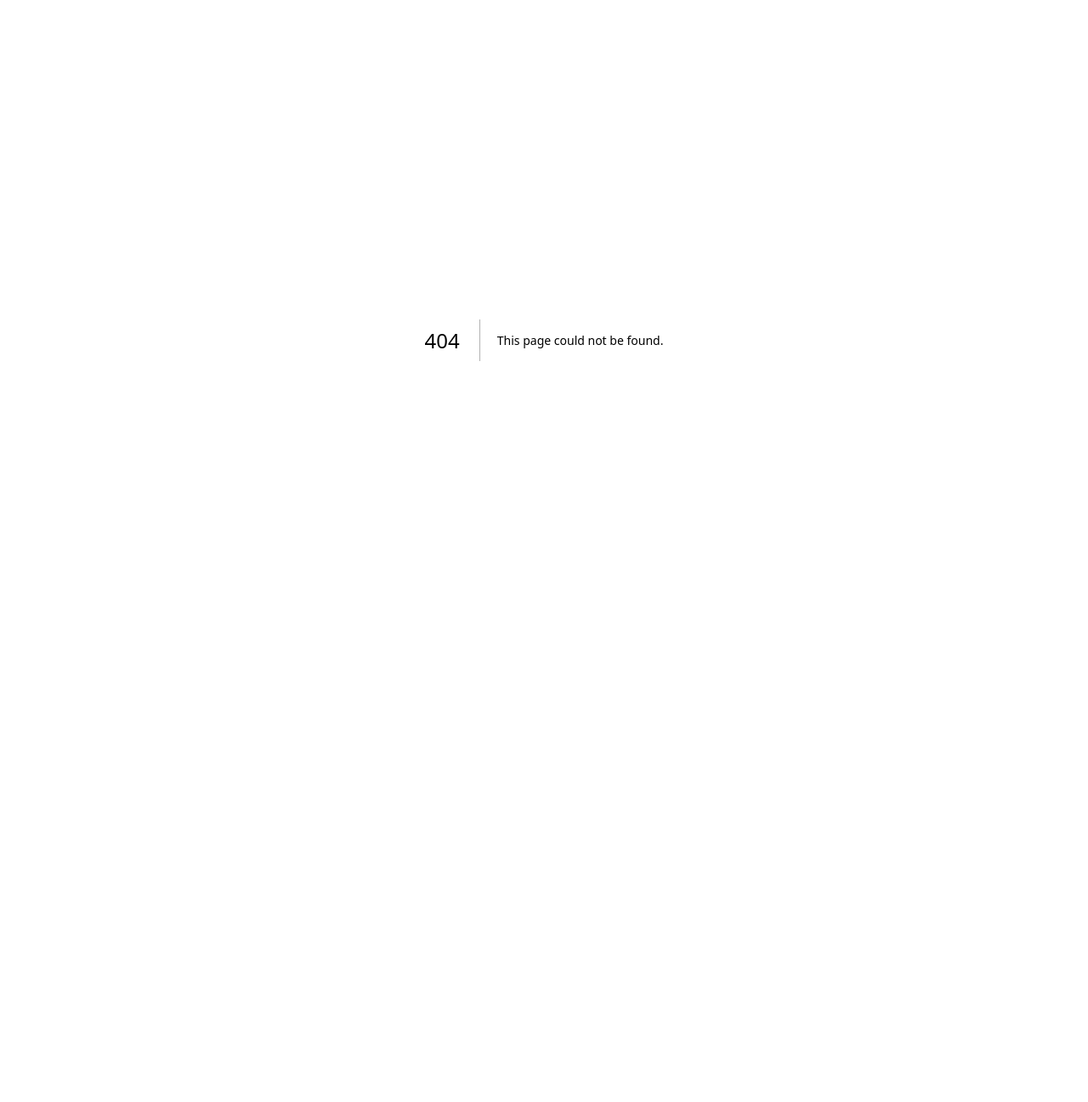
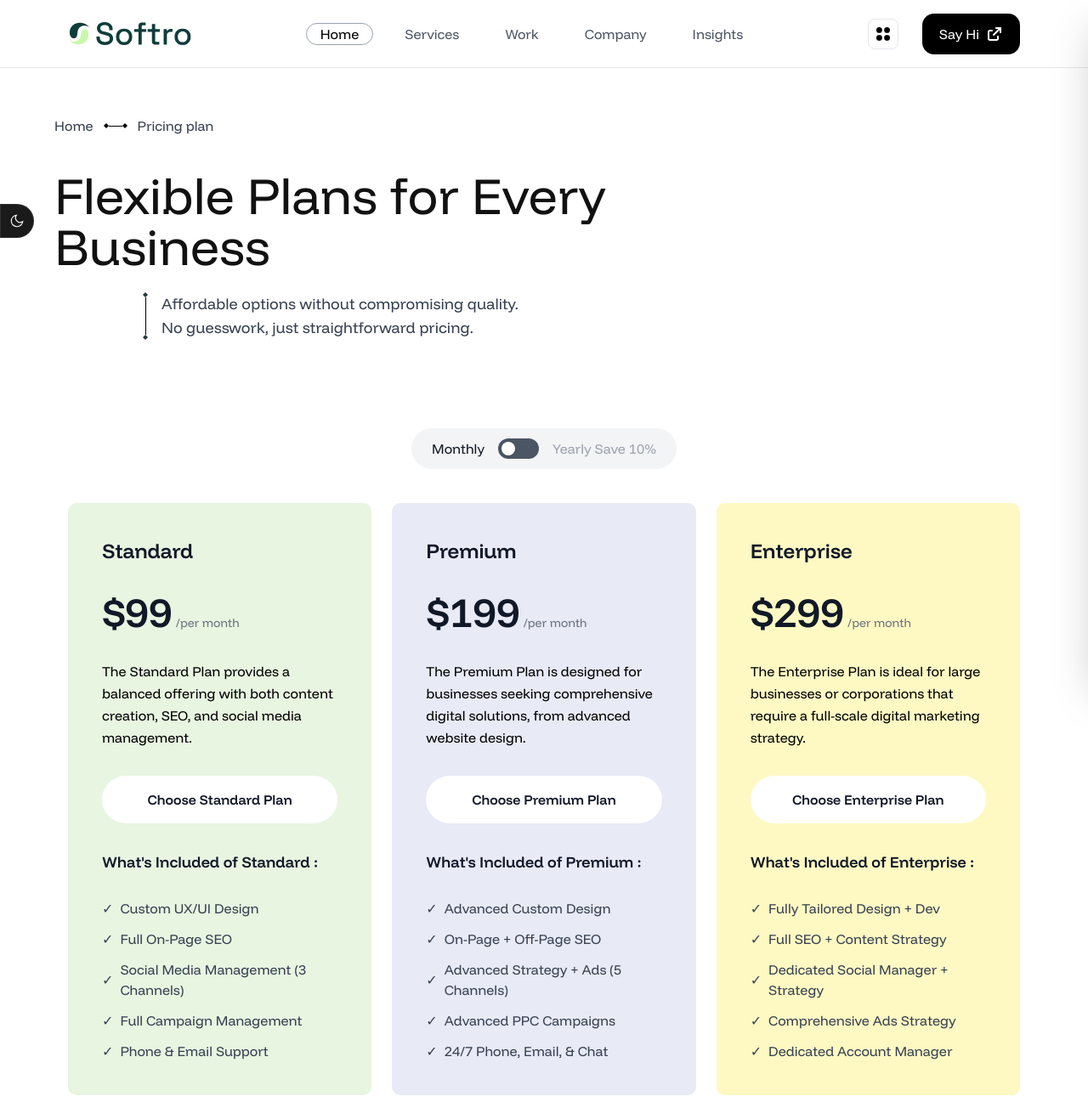
Before and after one commit to minibot47/Softro, a Next.js app: page /pricing in a window 1280 px wide. Before the commit this address had no page. Shown: the top 1297 px of the page at 85% size. Before the commit the page ends 800 px from the top, so only its background shows below. Built offline with nearby package versions, Linux system fonts and the light colour scheme.

Commit message:
Update Navbar dropdown options to include 'Pricing' and adjust corresponding route.

```diff
--- a/components/Navbar.js
+++ b/components/Navbar.js
@@ -6,7 +6,7 @@ const navLinks = ['Home', 'Services', 'Work', 'Company', 'Insights']
 const dropdowns = {
   Home: ['Startup', 'Software', 'Digital marketing', 'Design Agency', 'Saas'],
   Work: ['All Projects', 'Branding', 'Web Design', 'Mobile Apps'],
-  Company: ['About Us', 'Our Team', 'Services', 'FAQ', 'Careers', 'Contact'],
+  Company: ['About Us', 'Our Team', 'Services', 'FAQ', 'Pricing', 'Contact'],
   Insights: [
     'News & Article 01',
     'News & Article 02',
@@ -35,7 +35,7 @@ const dropdownRoutes = {
   'Our Team': '/team',
   'Services': '/services',
   'FAQ': '/faq',
-  'Careers': '/careers',
+  'Pricing': '/pricing',
   'Contact': '/contact',
   // Insights
   'News & Article 01': '/news-article-01',
--- /dev/null
+++ b/pages/pricing.js
@@ -0,0 +1,193 @@
+'use client'
+import Navbar from "../components/Navbar"
+import Footer2 from "../components/Footer2"
+import { useState } from 'react'
+
+const plans = [
+  {
+    name: 'Standard',
+    monthlyPrice: 99,
+    yearlyPrice: 89,
+    description: 'The Standard Plan provides a balanced offering with both content creation, SEO, and social media management.',
+    color: '#e8f5e1',
+    features: [
+      'Custom UX/UI Design',
+      'Full On-Page SEO',
+      'Social Media Management (3 Channels)',
+      'Full Campaign Management',
+      'Phone & Email Support',
+    ],
+  },
+  {
+    name: 'Premium',
+    monthlyPrice: 199,
+    yearlyPrice: 179,
+    description: 'The Premium Plan is designed for businesses seeking comprehensive digital solutions, from advanced website design.',
+    color: '#e8eaf6',
+    features: [
+      'Advanced Custom Design',
+      'On-Page + Off-Page SEO',
+      'Advanced Strategy + Ads (5 Channels)',
+      'Advanced PPC Campaigns',
+      '24/7 Phone, Email, & Chat',
+    ],
+  },
+  {
+    name: 'Enterprise',
+    monthlyPrice: 299,
+    yearlyPrice: 269,
+    description: 'The Enterprise Plan is ideal for large businesses or corporations that require a full-scale digital marketing strategy.',
+    color: '#fef9c3',
+    features: [
+      'Fully Tailored Design + Dev',
+      'Full SEO + Content Strategy',
+      'Dedicated Social Manager + Strategy',
+      'Comprehensive Ads Strategy',
+      'Dedicated Account Manager',
+    ],
+  },
+]
+
+export default function Pricing() {
+    const [yearly, setYearly] = useState(false)
+
+    return(
+        <div>
+            <Navbar/>
+            {/* Hero */}
+            <div className="flex flex-col  px-16 mt-24 py-10 max-w-[1440px]  m-auto items-start justify-start">
+                    <div className="flex items-center gap-3 mb-10 text-base text-gray-700">
+                    <span>Home</span>
+
+                    {/* Connector */}
+                    <div className="flex items-center ">
+                        {/* Left diamond */}
+                        <svg width="6" height="6" viewBox="0 0 10 10">
+                        <path d="M5 0L10 5L5 10L0 5Z" fill="black" />
+                        </svg>
+
+                        {/* Line */}
+                        <div className="w-4 h-[1px] bg-black"></div>
+
+                        {/* Right diamond */}
+                        <svg width="6" height="6" viewBox="0 0 10 10">
+                        <path d="M5 0L10 5L5 10L0 5Z" fill="black" />
+                        </svg>
+                    </div>
+
+                    <span>Pricing plan</span>
+                    </div>
+                    <h2 className="text-6xl font-medium ">Flexible Plans for Every<br/> Business</h2>
+                    <ul className="space-y-6 text-gray-700 ml-10 px-16 mt-5">
+                    <li className="flex gap-4 mt-1">
+                        <div className="flex flex-col items-center ">
+                            <svg width="6" height="6" viewBox="0 0 10 10">
+                                <path d="M5 0L10 5L5 10L0 5Z" fill="#1F3D3A" />
+                            </svg>
+
+                            <div className="w-[1px] flex-1 bg-black"></div>
+
+                            <svg width="6" height="6"viewBox="0 0 10 10">
+                                <path d="M5 0L10 5L5 10L0 5Z" fill="#1F3D3A" />
+                            </svg>
+                        </div>
+                        {/* Text */}
+                        <p className=" text-lg">
+                        Affordable options without compromising quality.<br/> No guesswork, just straightforward pricing.
+                        </p>
+                    </li>
+                    </ul>
+            </div>
+
+            {/* CARDS */}
+            <div className="w-full max-w-[1440px] mx-auto px-20 py-16 flex flex-col gap-10">
+
+            {/* Toggle */}
+            <div className="flex justify-center">
+            <div className="flex items-center gap-4 bg-gray-100 rounded-full px-6 py-3">
+                <span className={`text-base font-medium ${!yearly ? 'text-gray-900' : 'text-gray-400'}`}>Monthly</span>
+                <button
+                onClick={() => setYearly(!yearly)}
+                className="relative w-12 h-6 rounded-full transition-colors duration-300 flex-shrink-0"
+                style={{ background: yearly ? '#1a2e25' : '#4b5563' }}
+                >
+                <span
+                    className="absolute top-1 w-4 h-4 bg-white rounded-full shadow transition-all duration-300"
+                    style={{ left: yearly ? '28px' : '4px' }}
+                />
+                </button>
+                <span className={`text-base font-medium ${yearly ? 'text-gray-900' : 'text-gray-400'}`}>
+                Yearly Save 10%
+                </span>
+            </div>
+            </div>
+
+            {/* Cards */}
+            <div className="grid grid-cols-3 gap-6 min-h-[697px]">
+            {plans.map((plan) => (
+                <div
+                key={plan.name}
+                className="rounded-[10px] p-10 flex flex-col justify-between gap-6"
+                style={{ background: plan.color }}
+                >
+                {/* Name */}
+                <h3 className="text-2xl font-bold text-gray-900">{plan.name}</h3>
+
+                {/* Price */}
+                <div className="flex items-baseline gap-1">
+                    <span className="text-5xl font-bold text-gray-900">
+                    ${yearly ? plan.yearlyPrice : plan.monthlyPrice}
+                    </span>
+                    <span className="text-sm text-gray-500">/per month</span>
+                </div>
+
+                {/* Description */}
+                <p className="text-base text-black leading-relaxed">{plan.description}</p>
+
+                {/* CTA */}
+                <button className="w-full bg-white rounded-full py-4 text-base font-bold text-gray-900 hover:bg-gray-50 transition-colors duration-200">
+                    Choose {plan.name} Plan
+                </button>
+
+                {/* Features */}
+                <div className="flex flex-col gap-3">
+                    <p className="text-lg font-bold text-gray-900 mb-4">What's Included of {plan.name} :</p>
+                    <ul className="flex flex-col gap-3">
+                    {plan.features.map((f, i) => (
+                        <li key={i} className="flex items-center gap-2 text-base text-gray-700">
+                        <span className="text-gray-700 font-medium">✓</span>
+                        {f}
+                        </li>
+                    ))}
+                    </ul>
+                </div>
+                </div>
+            ))}
+            </div>
+
+            {/* Bottom CTA banner */}
+            <div className="flex items-center m-auto mt-20 justify-between border border-gray-200 rounded-2xl px-10 py-3 w-[70%]">
+            <p className="text-lg font-medium text-gray-900 leading-snug">
+                Don't Hesitate to<br />Collaborate with Us
+            </p>
+            <a
+                href="/contact"
+                className="inline-flex items-center gap-2 px-7 py-3 rounded-[10px] font-semibold text-base"
+                style={{ background: '#c5e87a', color: '#1a2e25' }}
+            >
+                Get in Touch
+                <svg width="14" height="14" viewBox="0 0 24 24" fill="none" stroke="currentColor" strokeWidth="2.5">
+                <path d="M7 17L17 7M17 7H7M17 7v10" />
+                </svg>
+            </a>
+            </div>
+            </div>
+
+
+            <div className="p-3">
+                <Footer2/>
+            </div>
+
+        </div>
+    )
+}
```
